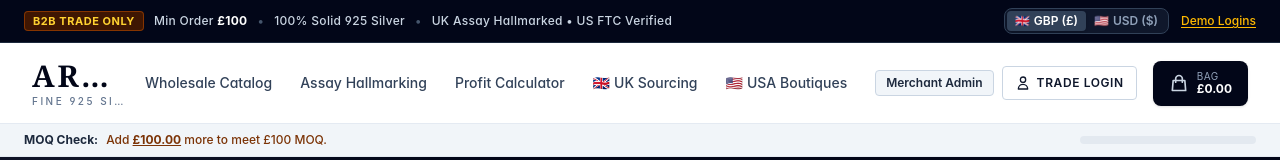
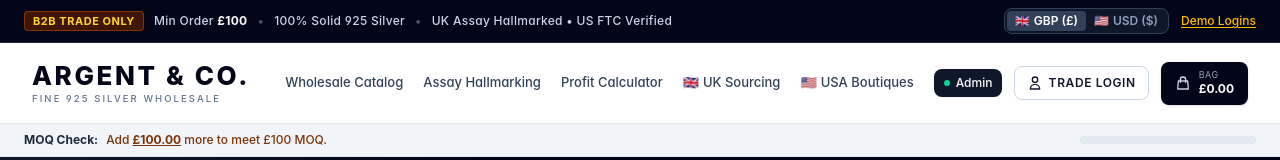
Before and after one commit to saloarhussain/Jewelry-Wholesale, a Next.js app: page / in a window 1280 px wide. Shown: the top 160 px of the page. Built offline with nearby package versions, Linux system fonts and the light colour scheme; no server answers.

Commit message:
fix(header): prevent logo truncation and polish desktop navigation spacing

```diff
--- a/src/components/Header.tsx
+++ b/src/components/Header.tsx
@@ -96,47 +96,47 @@
               </button>
             </div>
 
-            {/* Brand Logo - Responsive & Non-overflowing */}
-            <div className="flex-1 lg:flex-initial min-w-0 pr-2">
+            {/* Brand Logo - Always Crisp, Never Truncated */}
+            <div className="shrink-0 flex items-center pr-3 xl:pr-6">
               <Link href="/" className="group flex flex-col">
-                <span className="font-serif-luxury text-xl sm:text-2xl lg:text-3xl font-extrabold tracking-wider sm:tracking-widest text-slate-950 group-hover:text-slate-700 transition truncate">
+                <span className="text-xl sm:text-2xl lg:text-[26px] font-extrabold tracking-wider sm:tracking-widest text-slate-950 group-hover:text-slate-700 transition whitespace-nowrap leading-tight">
                   ARGENT &amp; CO.
                 </span>
-                <span className="text-[8px] sm:text-[10px] tracking-[0.15em] sm:tracking-[0.25em] text-slate-500 uppercase font-medium truncate">
-                  Fine 925 Silver Wholesale • UK &amp; USA
+                <span className="text-[8px] sm:text-[9.5px] tracking-[0.16em] sm:tracking-[0.22em] text-slate-500 uppercase font-medium whitespace-nowrap">
+                  Fine 925 Silver Wholesale
                 </span>
               </Link>
             </div>
 
             {/* Desktop Navigation Links */}
-            <nav className="hidden lg:flex items-center space-x-6 xl:space-x-7 text-xs xl:text-sm font-medium text-slate-700 whitespace-nowrap">
+            <nav className="hidden lg:flex items-center gap-3 xl:gap-5 2xl:gap-6 text-xs xl:text-[13px] font-medium text-slate-700 whitespace-nowrap">
               <Link
                 href="/catalog"
-                className={`transition hover:text-slate-950 ${
-                  pathname === "/catalog" ? "text-slate-950 font-bold border-b-2 border-slate-950 pb-0.5" : ""
+                className={`transition hover:text-slate-950 py-1 ${
+                  pathname === "/catalog" ? "text-slate-950 font-bold border-b-2 border-slate-950" : ""
                 }`}
               >
                 Wholesale Catalog
               </Link>
               <Link
                 href="/hallmarking"
-                className={`transition hover:text-slate-950 ${
-                  pathname === "/hallmarking" ? "text-slate-950 font-bold border-b-2 border-slate-950 pb-0.5" : ""
+                className={`transition hover:text-slate-950 py-1 ${
+                  pathname === "/hallmarking" ? "text-slate-950 font-bold border-b-2 border-slate-950" : ""
                 }`}
               >
                 Assay Hallmarking
               </Link>
               <Link
                 href="/margin-calculator"
-                className={`transition hover:text-slate-950 ${
-                  pathname === "/margin-calculator" ? "text-slate-950 font-bold border-b-2 border-slate-950 pb-0.5" : ""
+                className={`transition hover:text-slate-950 py-1 ${
+                  pathname === "/margin-calculator" ? "text-slate-950 font-bold border-b-2 border-slate-950" : ""
                 }`}
               >
                 Profit Calculator
               </Link>
               <Link
                 href="/guides/uk-retailers"
-                className={`transition hover:text-slate-950 flex items-center gap-1 ${
+                className={`transition hover:text-slate-950 flex items-center gap-1 py-1 ${
                   pathname === "/guides/uk-retailers" ? "text-slate-950 font-bold" : ""
                 }`}
               >
@@ -144,7 +144,7 @@
               </Link>
               <Link
                 href="/guides/usa-retailers"
-                className={`transition hover:text-slate-950 flex items-center gap-1 ${
+                className={`transition hover:text-slate-950 flex items-center gap-1 py-1 ${
                   pathname === "/guides/usa-retailers" ? "text-slate-950 font-bold" : ""
                 }`}
               >
@@ -152,36 +152,47 @@
               </Link>
               <Link
                 href="/admin"
-                className="text-xs bg-slate-100 hover:bg-slate-200 text-slate-800 font-semibold px-2.5 py-1 rounded border border-slate-300 transition"
+                className="text-[11px] xl:text-xs bg-slate-900 hover:bg-slate-800 text-white font-medium px-2.5 py-1.5 rounded-lg shadow-xs transition inline-flex items-center gap-1.5"
               >
-                Merchant Admin
+                <span className="w-1.5 h-1.5 rounded-full bg-emerald-400"></span>
+                <span>Admin</span>
               </Link>
             </nav>
 
-            {/* Right Side Actions - Always visible and aligned on mobile */}
-            <div className="flex items-center space-x-2 sm:space-x-4 flex-shrink-0">
+            {/* Right Side Actions */}
+            <div className="flex items-center gap-2 sm:gap-3 shrink-0">
               {/* Account State (Desktop) */}
               {user ? (
-                <div className="hidden sm:flex items-center gap-2">
+                <div className="hidden sm:flex items-center gap-1.5">
                   <Link
                     href="/account"
-                    className="flex flex-col text-right text-xs hover:opacity-80 transition"
+                    className="flex items-center gap-2 px-2.5 py-1.5 rounded-lg border border-slate-200 hover:border-slate-300 bg-slate-50/80 hover:bg-slate-100 transition text-xs"
+                    title={`Account: ${user.companyName} (${user.tier})`}
                   >
-                    <span className="font-semibold text-slate-900 truncate max-w-[120px] lg:max-w-[150px]">{user.companyName}</span>
-                    <span className="text-amber-700 font-medium text-[10px]">{user.tier}</span>
+                    <div className="w-5 h-5 rounded-full bg-slate-200 text-slate-700 flex items-center justify-center font-bold text-[10px]">
+                      {user.companyName.charAt(0)}
+                    </div>
+                    <div className="flex flex-col text-left leading-tight">
+                      <span className="font-semibold text-slate-900 text-[11px] truncate max-w-[90px] xl:max-w-[120px]">
+                        {user.companyName}
+                      </span>
+                      <span className="text-amber-700 font-medium text-[9px]">{user.tier.replace(" Partner", "")}</span>
+                    </div>
                   </Link>
                   <button
                     onClick={logout}
-                    className="text-slate-400 hover:text-slate-700 text-xs border border-slate-200 rounded px-2 py-1"
+                    className="text-slate-400 hover:text-slate-700 p-1.5 hover:bg-slate-100 rounded-md transition"
                     title="Sign Out"
                   >
-                    Exit
+                    <svg className="w-3.5 h-3.5" fill="none" viewBox="0 0 24 24" stroke="currentColor">
+                      <path strokeLinecap="round" strokeLinejoin="round" strokeWidth={2} d="M17 16l4-4m0 0l-4-4m4 4H7m6 4v1a3 3 0 01-3 3H6a3 3 0 01-3-3V7a3 3 0 013-3h4a3 3 0 013 3v1" />
+                    </svg>
                   </button>
                 </div>
               ) : (
                 <Link
                   href="/account/login"
-                  className="hidden sm:inline-flex items-center gap-1.5 text-xs font-semibold uppercase tracking-wider text-slate-900 border border-slate-300 hover:border-slate-900 px-3 py-2 rounded transition"
+                  className="hidden sm:inline-flex items-center gap-1.5 text-xs font-semibold uppercase tracking-wider text-slate-900 border border-slate-300 hover:border-slate-900 px-3 py-2 rounded-lg transition"
                 >
                   <svg className="w-4 h-4" fill="none" viewBox="0 0 24 24" stroke="currentColor">
                     <path strokeLinecap="round" strokeLinejoin="round" strokeWidth={2} d="M16 7a4 4 0 11-8 0 4 4 0 018 0zM12 14a7 7 0 00-7 7h14a7 7 0 00-7-7z" />
@@ -193,15 +204,15 @@
               {/* Cart Button - Sized for mobile and desktop */}
               <Link
                 href="/cart"
-                className="relative inline-flex items-center gap-1.5 sm:gap-2 bg-slate-950 text-white hover:bg-slate-800 p-2 sm:px-4 sm:py-2.5 rounded-lg shadow-sm transition group"
+                className="relative inline-flex items-center gap-2 bg-slate-950 text-white hover:bg-slate-800 px-3.5 py-2 rounded-lg shadow-sm transition group shrink-0"
                 aria-label="View Wholesale Bag"
               >
-                <svg className="w-5 h-5 text-slate-300 group-hover:text-white transition" fill="none" viewBox="0 0 24 24" stroke="currentColor">
+                <svg className="w-4 h-4 text-slate-300 group-hover:text-white transition" fill="none" viewBox="0 0 24 24" stroke="currentColor">
                   <path strokeLinecap="round" strokeLinejoin="round" strokeWidth={2} d="M16 11V7a4 4 0 00-8 0v4M5 9h14l1 12H4L5 9z" />
                 </svg>
-                <div className="hidden sm:flex flex-col text-left">
-                  <span className="text-[10px] uppercase tracking-wider text-slate-400 leading-none">Bag</span>
-                  <span className="text-xs font-bold leading-tight">
+                <div className="hidden sm:flex flex-col text-left leading-none">
+                  <span className="text-[9px] uppercase tracking-wider text-slate-400 mb-0.5">Bag</span>
+                  <span className="text-xs font-bold">
                     {currency === "GBP" ? `£${currentSubtotal.toFixed(2)}` : `$${currentSubtotal.toFixed(2)}`}
                   </span>
                 </div>
```
